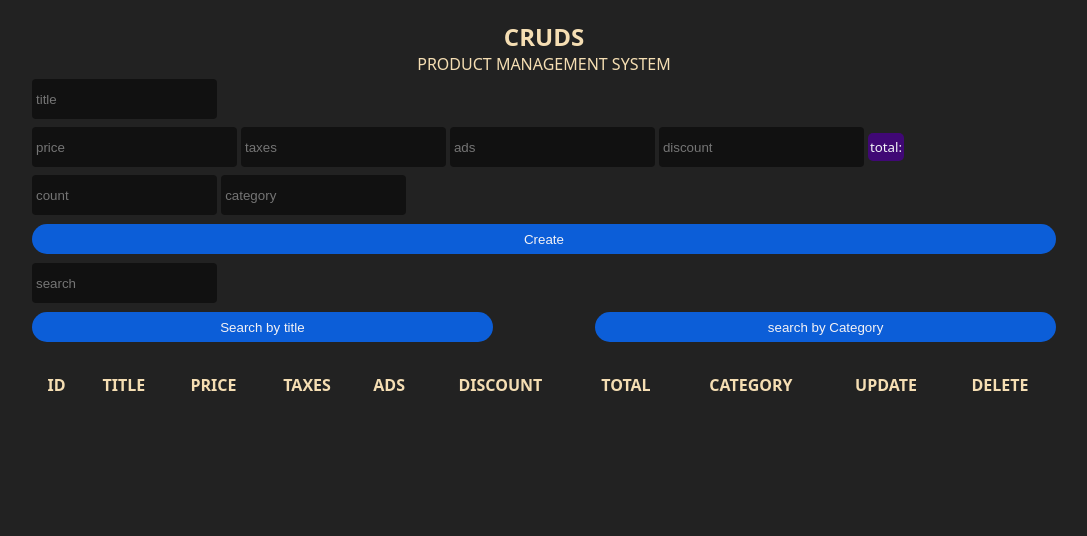
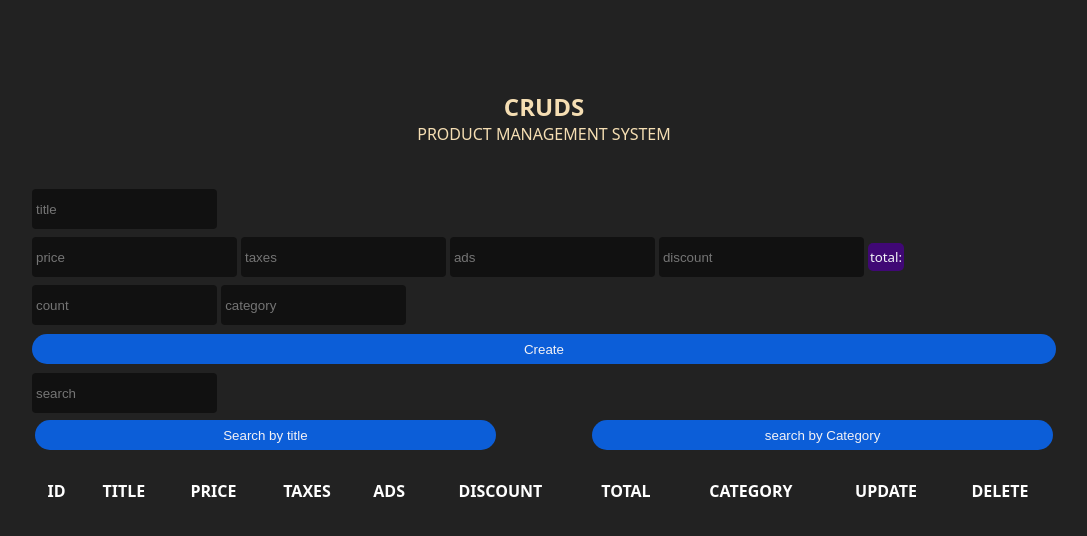
Before and after one commit to hamadagithub22/PRODUCT-CRUDS-SYSTEM, a plain HTML site: page index.html in a window 1280 px wide. Shown: the whole page, without its empty margins (96-1183 px from the left). Drawn offline with Linux system fonts and the light colour scheme.

Commit message:
Add files via upload

```diff
--- a/assets/css/style.css
+++ b/assets/css/style.css
@@ -7,19 +7,29 @@
 
 body{
     background-color: #222 !important;
-    color: wheat !important;
+    color: white;
     font-family: system-ui !important;
 
 }
+.p{
+  padding-bottom: 40px;
+   color: wheat !important;
+}
+
+h1{
+  padding-top: 40px;
+   color: wheat !important;
+}
+
 
 .crud{
+  padding: 50px 0px;
     width: 80%;
     margin: auto;
 }
 
 .head{
     text-align: center;
-    padding-top: 20px;
 }
 
 
@@ -166,8 +176,13 @@ th,td{
 
 .crud{
    width: 100%;
+   padding: 30px  30px;
 }
 
+}
+
+.outputs button{
+  margin: 3px;
 }
 
 @media (max-width: 500px) {
--- a/index.html
+++ b/index.html
@@ -5,6 +5,7 @@
     <link rel="stylesheet" href="assets/css/style.css">
     <meta charset="UTF-8">
     <meta name="viewport" content="width=device-width, initial-scale=1.0">
+    <title>CRUDS</title>
 
 
 </head>
@@ -19,7 +20,7 @@
  <section class="crud">
       <div class="head">
                    <h1 id="hello">CRUDS</h1>
-                   <p class="text-danger">PRODUCT MANAGEMENT SYSTEM</p>
+                   <p class="p">PRODUCT MANAGEMENT SYSTEM</p>
                 </div>
 <!---------------------------------------------------------------------------------------------------------------------------------------------------------->
 <!-------------------------------------------------------BEGIN INPUT SECTION ------------------------------------------------------------------------------->
```
